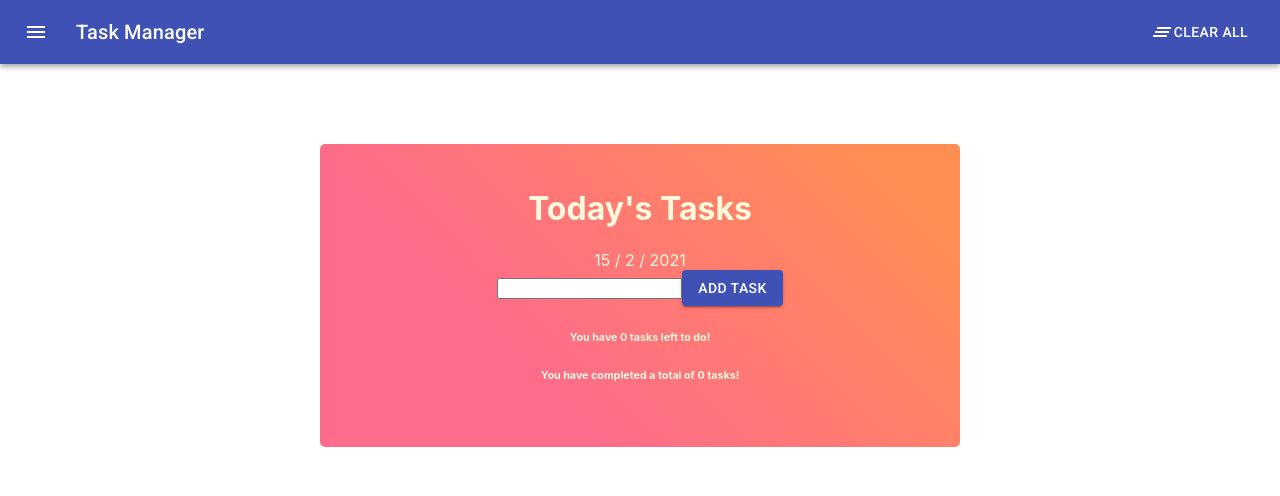
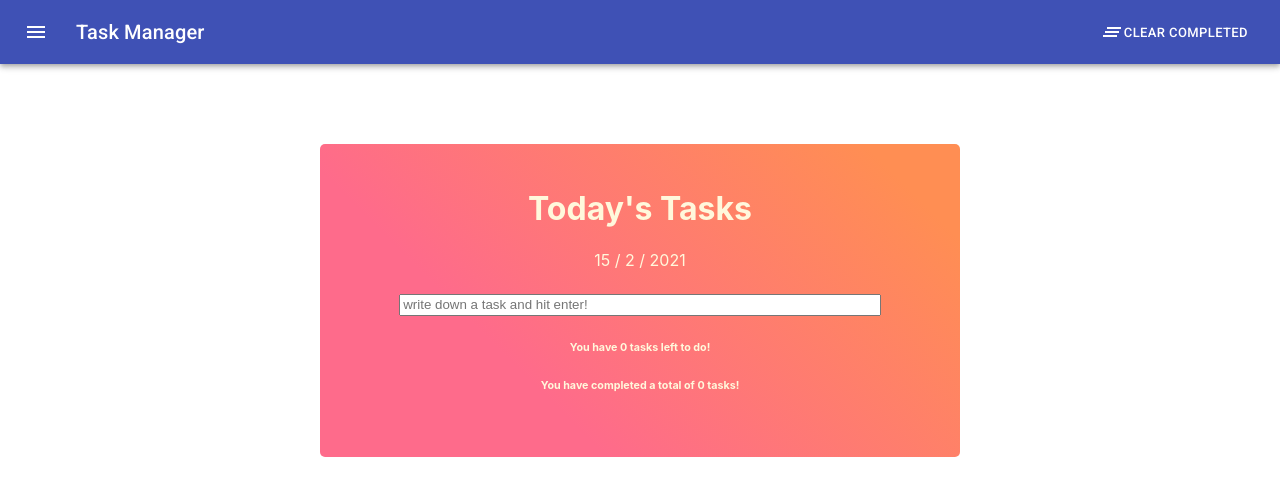
Before and after one commit to synnea/TaskManager, a React (Create React App) app: page / in a window 1280 px wide. Shown: the top 496 px of the page. Built offline with nearby package versions, Linux system fonts and the light colour scheme.

Commit message:
clean up

```diff
--- a/src/App.css
+++ b/src/App.css
@@ -17,3 +17,9 @@ font-size: 100;
   padding-bottom: 5vh;
   background: linear-gradient(45deg, #FE6B8B 30%, #FF8E53 90%);
 }
+
+@media (min-width: 1500px) {
+  .task-panel {
+    margin: 10vh 60vh;
+  }
+}
--- a/src/App.js
+++ b/src/App.js
@@ -5,7 +5,6 @@ import React, { Component } from 'react';
 
 import RegularTasks from './components/Tasks/Tasks';
 import AppBar from './components/Layout/AppBar';
-import DataTracker from './components/DataTracker';
 
 class App extends Component {
 
@@ -20,7 +19,6 @@ class App extends Component {
             {date} / {month} / {year}
             <RegularTasks
               data-test="component-regulartasklist"  />
-            {/* <DataTracker /> */}
           </div>
       </div>
 
--- a/src/components/Layout/AppBar.js
+++ b/src/components/Layout/AppBar.js
@@ -42,7 +42,7 @@ export default function ButtonAppBar() {
           <Typography variant="h6" className={classes.title}>
             Task Manager
           </Typography>
-          <Button color="inherit" onClick={onClearButtonClick}><ClearAllIcon />Clear All</Button>
+          <Button color="inherit" onClick={onClearButtonClick}><ClearAllIcon />Clear Completed</Button>
         </Toolbar>
       </AppBar>
     </div>
--- a/src/components/Tasks/Task.css
+++ b/src/components/Tasks/Task.css
@@ -1,7 +1,23 @@
 .task {
     list-style: none;
+    font-size: 1.3rem;
 }
 
 .completed {
     text-decoration: line-through;
 }
+
+.task-card {
+    background-color: cornsilk;
+    padding-top: 1vh;
+    color: #222422;
+    border-radius: 5px;
+    margin-top: 3vh;
+}
+
+
+.MuiButton-label {
+    font-size: small;
+    display: contents !important;
+
+}
--- a/src/components/Tasks/Task.js
+++ b/src/components/Tasks/Task.js
@@ -1,17 +1,30 @@
 
 import React from 'react';
 import Button from '@material-ui/core/Button';
+import DoneIcon from '@material-ui/icons/Done';
+import DeleteIcon from '@material-ui/icons/Delete';
+
 import './Task.css';
 
 
 const RegularTask = (props) => {
     return (
-        <div>
+        <div className="task-card">
             {props.completed
                 ? <li id={props.id} className="task completed">{props.description}</li>
                 : <li id={props.id} className="task">{props.description}</li> }
-            <Button onClick={() => props.complete(props.id)}>Complete Task</Button>
-            <Button onClick={() => props.delete(props.id)}>Delete Task</Button>
+            <Button
+                endIcon={<DoneIcon />}
+                onClick={() => props.complete(props.id)}>
+                    Complete Task
+            </Button>
+
+            <Button
+                endIcon={<DeleteIcon />}
+                onClick={() => props.delete(props.id)}>
+                    Delete Task
+            </Button>
+
         </div>
     )
 }
--- /dev/null
+++ b/src/components/Tasks/TaskInput.css
@@ -0,0 +1,5 @@
+#newRegularTask {
+    width: 80%;
+    margin-top: 3vh;
+    height: 2vh;
+}
--- a/src/components/Tasks/TaskInput.js
+++ b/src/components/Tasks/TaskInput.js
@@ -1,16 +1,29 @@
 import React from 'react';
-import Button from '@material-ui/core/Button';
+import './TaskInput.css';
+
+// const RegularTaskInput = (props) => {
+//     return (
+//     <div>
+//         <input type="text" id="newRegularTask" onChange={props.change}  value={props.value} />
+//         <Button onClick={props.add} variant="contained" color="primary">
+//         Add Task
+//         </Button>
+//     </div>
+//     )
+
+// }
 
 const RegularTaskInput = (props) => {
-    return (
-    <div>
-        <input type="text" id="newRegularTask" onChange={props.change}  value={props.value} />
-        <Button onClick={props.add} variant="contained" color="primary">
-        Add Task
-        </Button>
-    </div>
-    )
+        return (
+        <div>
+            <input type="text"
+                id="newRegularTask"
+                placeholder="write down a task and hit enter!"
+                onChange={props.change}
+                onKeyPress={props.keypress}
+                value={props.value} />
+        </div>
+        )
 
-}
-
+    }
 export default RegularTaskInput;
--- a/src/components/Tasks/Tasks.js
+++ b/src/components/Tasks/Tasks.js
@@ -43,8 +43,17 @@ class RegularTasks extends Component {
       }
 
       onChangeInput = (event) => {
+        if (event.key === 'Enter') {
+          console.log("hit enter key");
+        }
         this.setState({value: event.target.value});
       };
+
+      onKeyPressHandler = event => {
+        if (event.key === 'Enter') {
+          this.onAddHandler();
+        }
+      }
 
       onDeleteHandler = (id) => {
         this.props.onDeleteRegularTask(id);
@@ -67,7 +76,7 @@ class RegularTasks extends Component {
 
         return (
             <div className="component-tasks">
-                <Input add={this.onAddHandler} change={this.onChangeInput} value={this.state.value} />
+                <Input keypress={this.onKeyPressHandler} change={this.onChangeInput} value={this.state.value} />
                 {tasks}
                 <DataTracker completed={this.state.completed} />
             </div>
```
